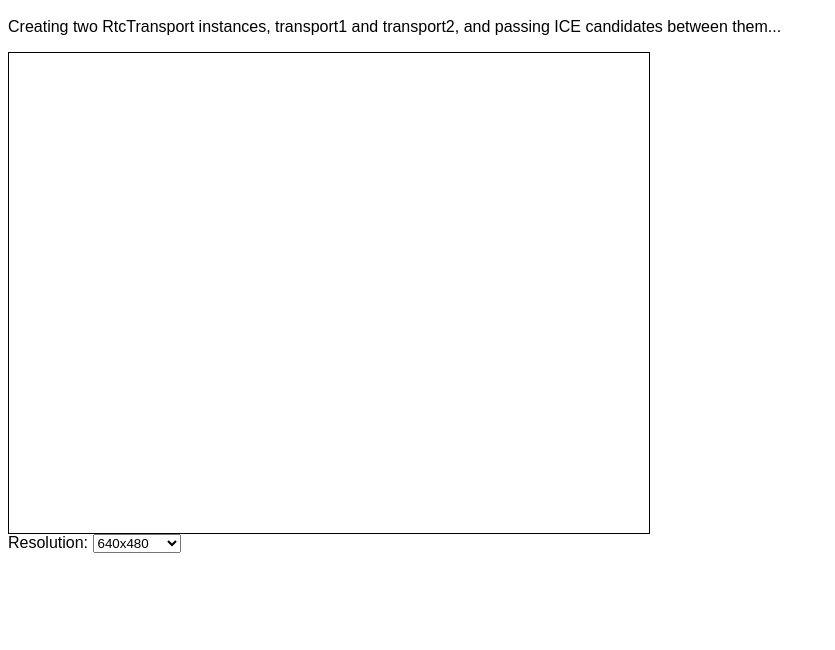
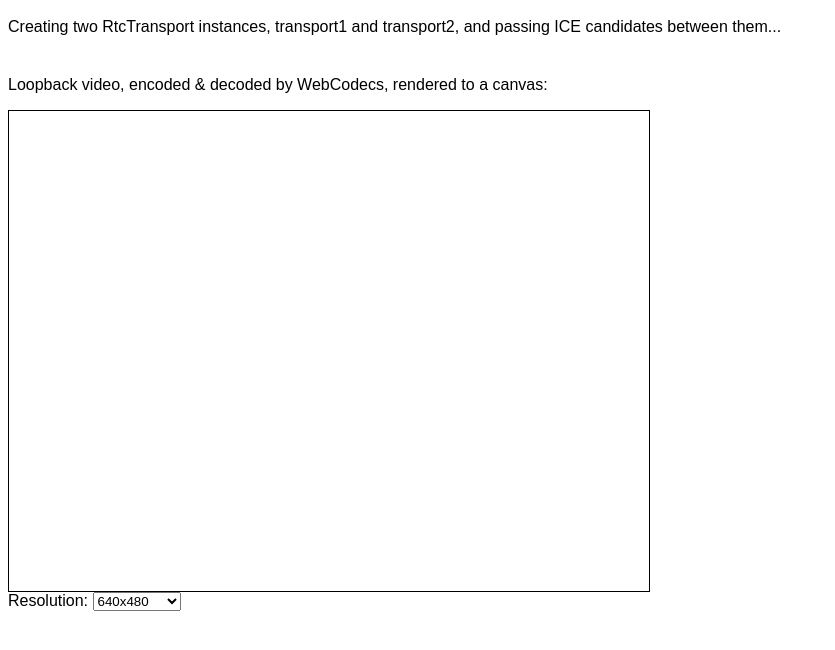
Before and after one commit to tonyherre/webrtc-rtctransport-samples, a plain HTML site: page same_page_media/index.html in a window 1280 px wide. Shown: the part 48-698 px from the top of the page, without its empty margins (0-835 px from the left). Drawn offline with Linux system fonts and the light colour scheme.

Commit message:
Add explainer text to same_page_media

```diff
--- a/same_page_media/index.html
+++ b/same_page_media/index.html
@@ -6,7 +6,7 @@
       font-family: sans-serif;
     }
     #container {
-      display: flex;
+      margin-top: 40px;
     }
     #input-container {
       margin-top: 10px;
@@ -30,7 +30,14 @@
     Creating two RtcTransport instances, transport1 and transport2, and passing ICE candidates between them... <br>
   </p>
   <div id="container">
-    <canvas id="canvas"></canvas>
+    <div>
+      <p>
+        Loopback video, encoded & decoded by WebCodecs, rendered to a canvas:
+      </p>
+    </div>
+    <div>
+      <canvas id="canvas"></canvas>
+    </div>
   </div>
   <div id="resolution-container">
     <label for="resolution">Resolution:</label>
```
